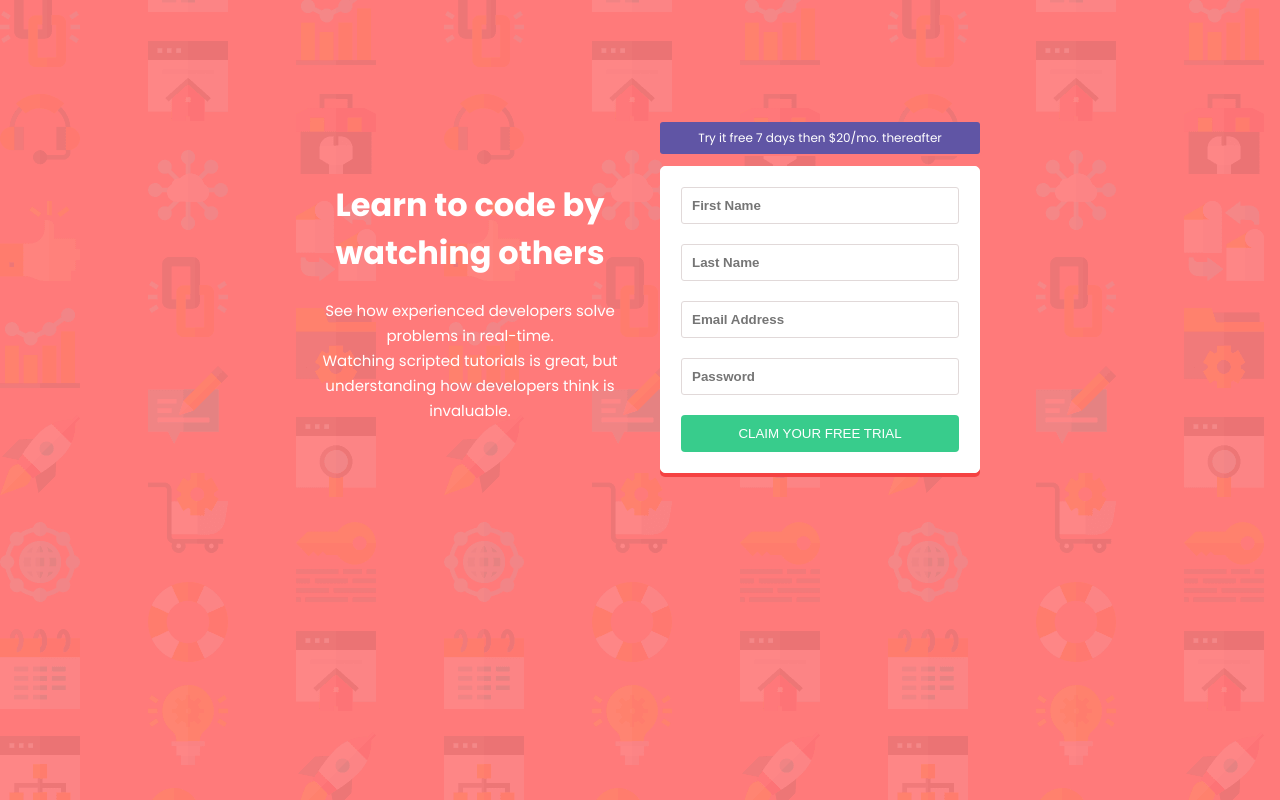
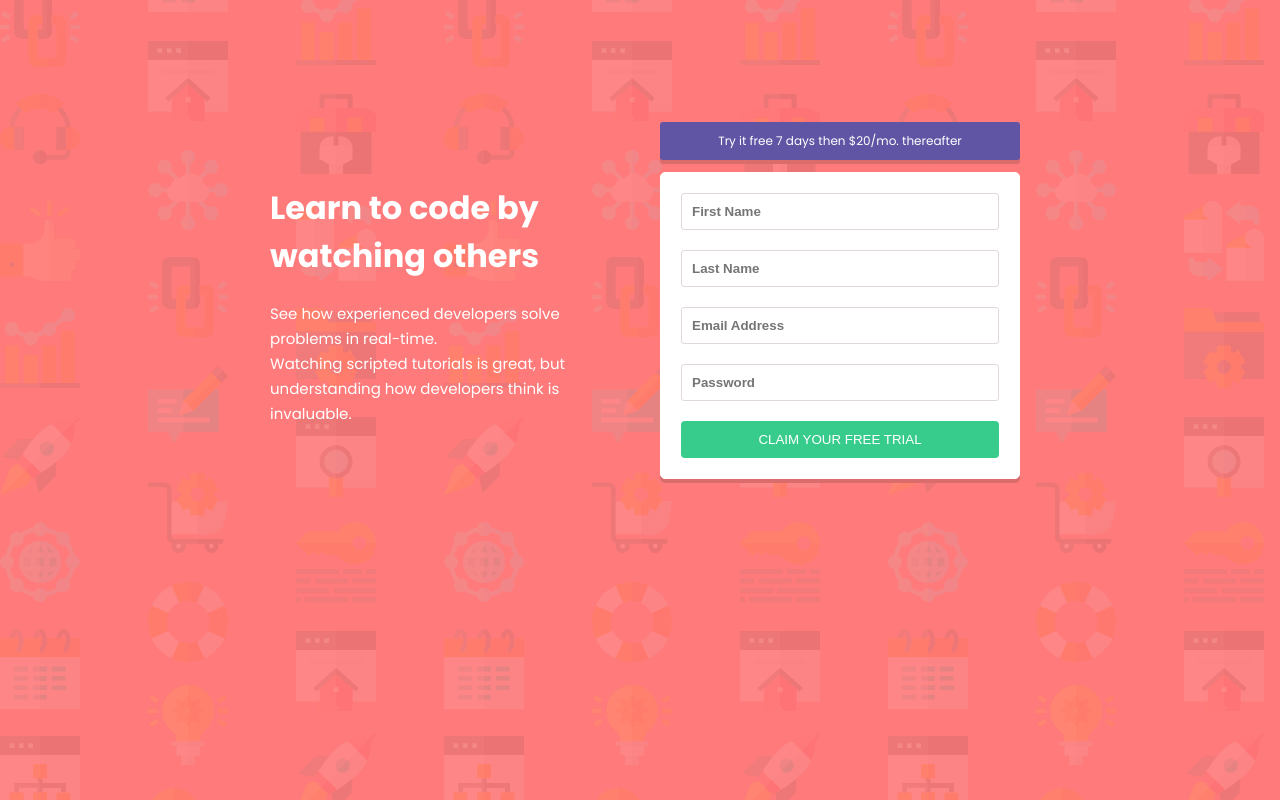
Before and after one commit to stevo1403/css-responsive, a plain HTML site: page index.html in a window 1280 px wide. Drawn offline with Linux system fonts and the light colour scheme.

Commit message:
Updated index.css file

```diff
--- a/static/css/index.css
+++ b/static/css/index.css
@@ -11,7 +11,7 @@ main{
     align-items: flex-end;
     font-size: 16px;
     margin: 100px auto;
-    max-width: 700px;
+    max-width: 780px;
 }
 
 main div.flex-item{
@@ -20,7 +20,6 @@ main div.flex-item{
 
 main div#text-box{
     color: white;
-    text-align: center;
     padding: 20px;
     margin: auto 0px;
 }
@@ -36,18 +35,18 @@ main div#form-box{
 }
 main div#form-box p{
     background-color: hsl(248, 32%, 49%);
-    padding: 7px;
+    padding: 10px 8px;
     font-size: 12px;
     text-align: center;
     border-radius: 3px;
-    box-shadow: 2px 2px hsl(0, 100%, 74%);
+    box-shadow: 0px 4px hsl(0deg 60% 64%);
 }
 
 main div#form-box form{
     background-color: white;;
     border: 1px solid white;
     border-radius: 5px;
-    box-shadow: 0px 4px hsl(0, 90%, 61%);
+    box-shadow: 0px 4px hsl(0deg 60% 64%);
     padding: 20px;
 }
 
@@ -70,9 +69,8 @@ main div#form-box form button{
     background-color: hsl(154, 59%, 51%);
     color: white;
     padding: 10px;
-    display: block;
-    text-align: center;
     width: 100%;
+    text-transform: uppercase;
     border-radius: 4px;
     border: 1px solid transparent;
 }
```
